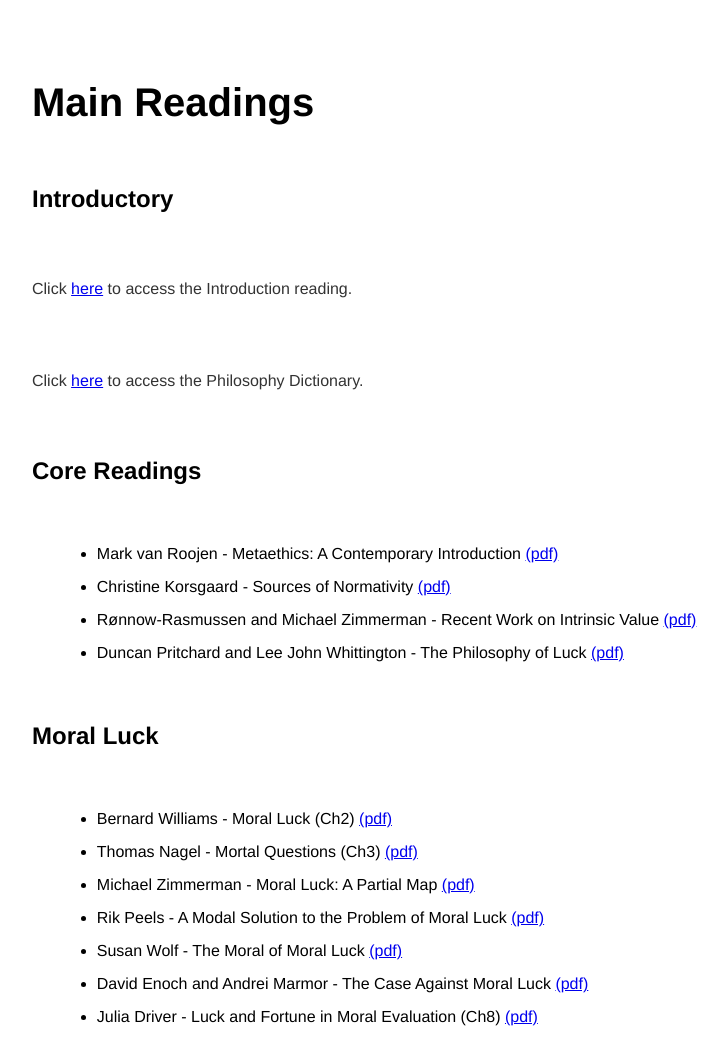
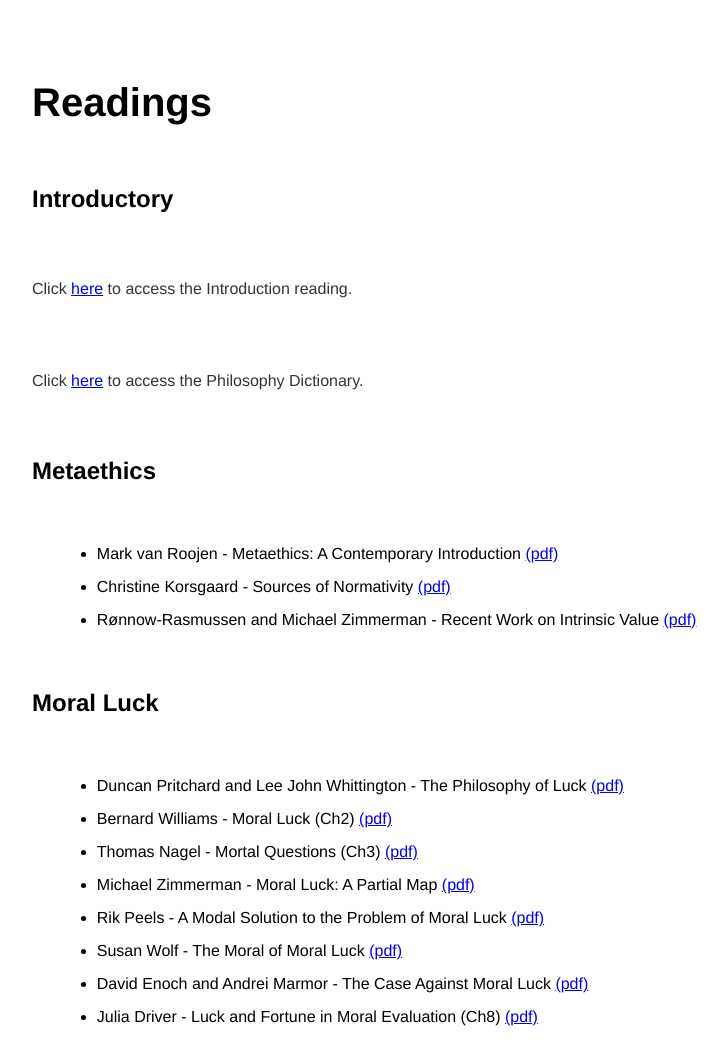
Before and after one commit to kevinjpatton/kevinjpatton.github.io, a Jekyll site: the page built from teaching/phil_3050/readings/index.html, in a window 1280 px wide and 1400 px high. Shown: the part 348-1400 px from the top of the window, without its empty margins (160-887 px from the left). Built offline with Jekyll 4.4.1, drawn with Linux system fonts in a browser that asks for light colours; Markdown is read by kramdown in place of the engine named in the settings.

Commit message:
Update index.html

```diff
--- a/teaching/phil_3050/readings/index.html
+++ b/teaching/phil_3050/readings/index.html
@@ -2,17 +2,17 @@
 layout: 3050
 title: PHIL3050 - Readings
 ---
-<h1>Main Readings</h1>
+<h1>Readings</h1>
 <h2>Introductory</h2>
 <p>Click <a href="/banda/Draft - How to Philosophize.pdf" target="_blank">here</a> to access the Introduction reading.</p>
 <p>Click <a href="/banda/Draft - Philosophabet.pdf" target="_blank">here</a> to access the Philosophy Dictionary.</p>
-<h2>Core Readings</h2><ul class="standard-list">
+<h2>Metaethics</h2><ul class="standard-list">
 <li>Mark van Roojen - Metaethics: A Contemporary Introduction <a href="/teaching/phil_3050/readings/Mark van Roojen - Metaethics.pdf" target="_blank">(pdf)</a></li>
 <li>Christine Korsgaard - Sources of Normativity <a href="/teaching/phil_3050/readings/Christine M. Korsgaard - The Sources of Normativity.pdf" target="_blank">(pdf)</a></li>
 <li>Rønnow-Rasmussen and Michael Zimmerman - Recent Work on Intrinsic Value <a href="/teaching/phil_3050/readings/Toni Rønnow-Rasmussen and Michael J. Zimmerman - Recent Work on Intrinsic Value.pdf" target="_blank">(pdf)</a></li>
-<li>Duncan Pritchard and Lee John Whittington - The Philosophy of Luck <a href="/teaching/phil_3050/readings/Duncan Pritchard and Lee John Whittington - The Philosophy of Luck.pdf" target="_blank">(pdf)</a></li>
 </ul>
 <h2>Moral Luck</h2><ul class="standard-list">
+<li>Duncan Pritchard and Lee John Whittington - The Philosophy of Luck <a href="/teaching/phil_3050/readings/Duncan Pritchard and Lee John Whittington - The Philosophy of Luck.pdf" target="_blank">(pdf)</a></li>
 <li>Bernard Williams - Moral Luck (Ch2) <a href="/teaching/phil_3050/readings/Bernard Williams - Moral Luck.pdf" target="_blank">(pdf)</a></li>
 <li>Thomas Nagel - Mortal Questions (Ch3) <a href="/teaching/phil_1010/readings/Thomas Nagel - Mortal Questions.pdf" target="_blank">(pdf)</a></li>
 <li>Michael Zimmerman - Moral Luck: A Partial Map <a href="/teaching/phil_3050/readings/Michael Zimmerman - Moral Luck A Partial Map.pdf" target="_blank">(pdf)</a></li>
```
